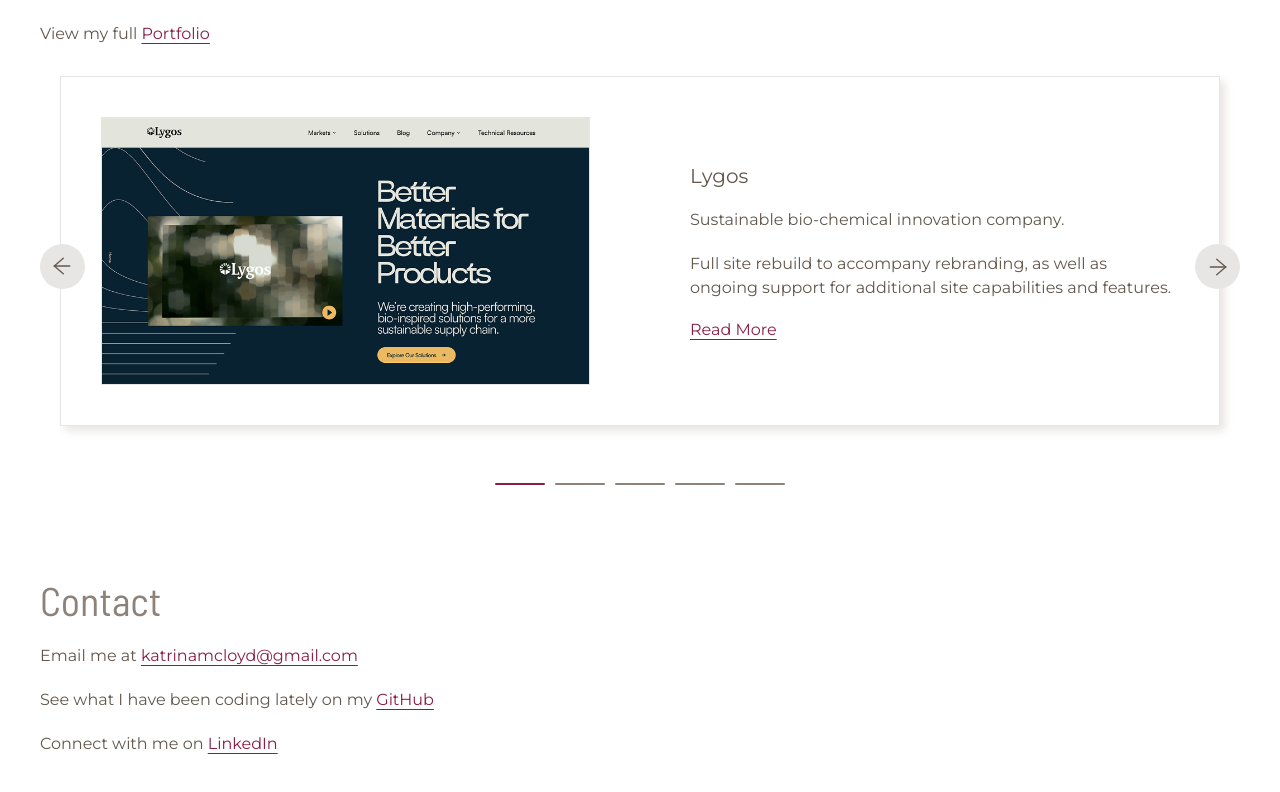
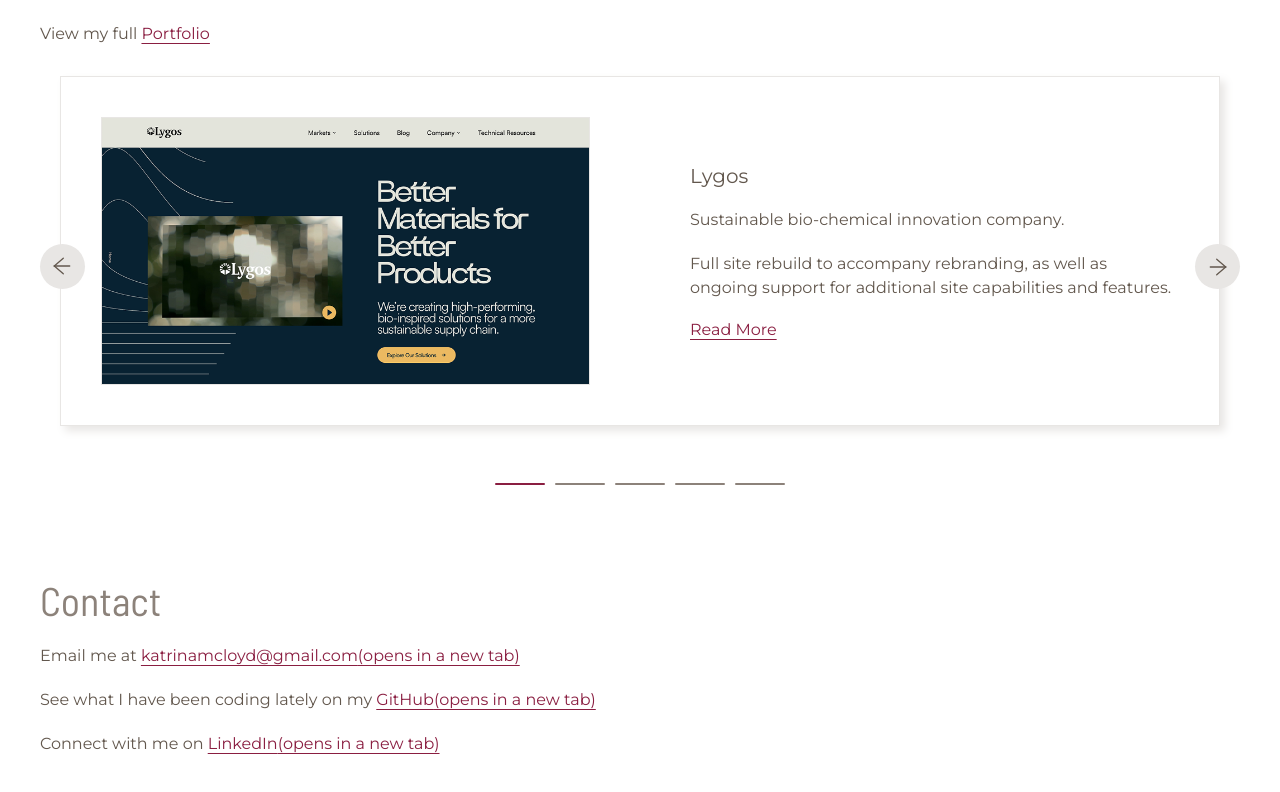
Before and after one commit to KatrinaCloyd/portfolio_2025, a Next.js app: page / in a window 1280 px wide. Shown: the part 844-1636 px from the top of the page. Built offline with nearby package versions, Linux system fonts and the light colour scheme.

Commit message:
Accessibility fix

```diff
--- a/src/components/Carousel/Carousel.tsx
+++ b/src/components/Carousel/Carousel.tsx
@@ -37,7 +37,7 @@
                         className={styles.slide}
                     >
                         <div className={styles.imgWrapper}>
-                            <img src={project.previewImg} alt={`${project.company} preview image`} />
+                            <img src={project.previewImg} alt={`${project.company} preview`} />
                         </div>
                         <div>
                             <h3>{project.company}</h3>
--- a/src/components/Link/Link.tsx
+++ b/src/components/Link/Link.tsx
@@ -20,8 +20,8 @@
       tabIndex={!!tabable ? 0 : -1}
     >
       {text}
-      {!!external && EXTERNAL_LINK}
-      {!external && LINK_ARROW}
+      {!!external && <span className='srX'>(opens in a new tab)</span>}
+      {!!external ? EXTERNAL_LINK : LINK_ARROW}
     </Link>
   )
 }
```
